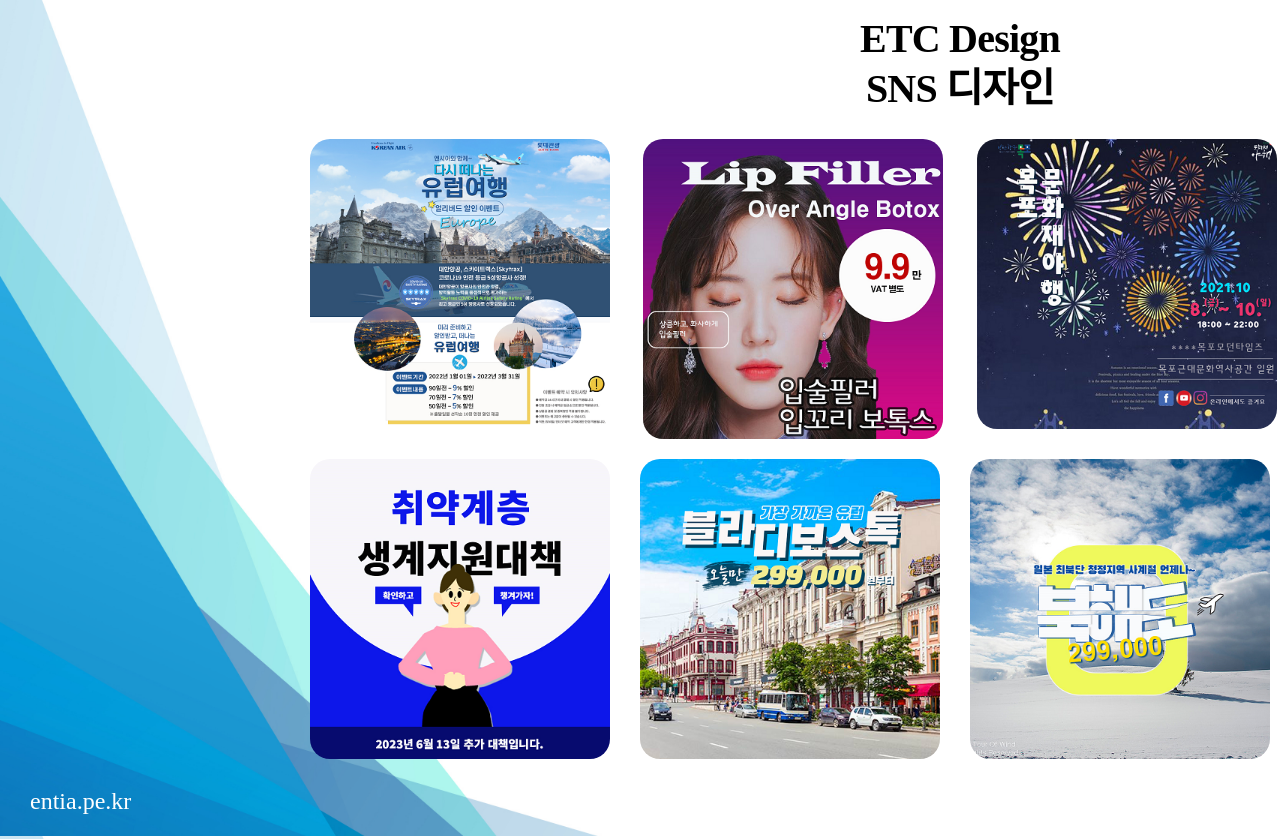
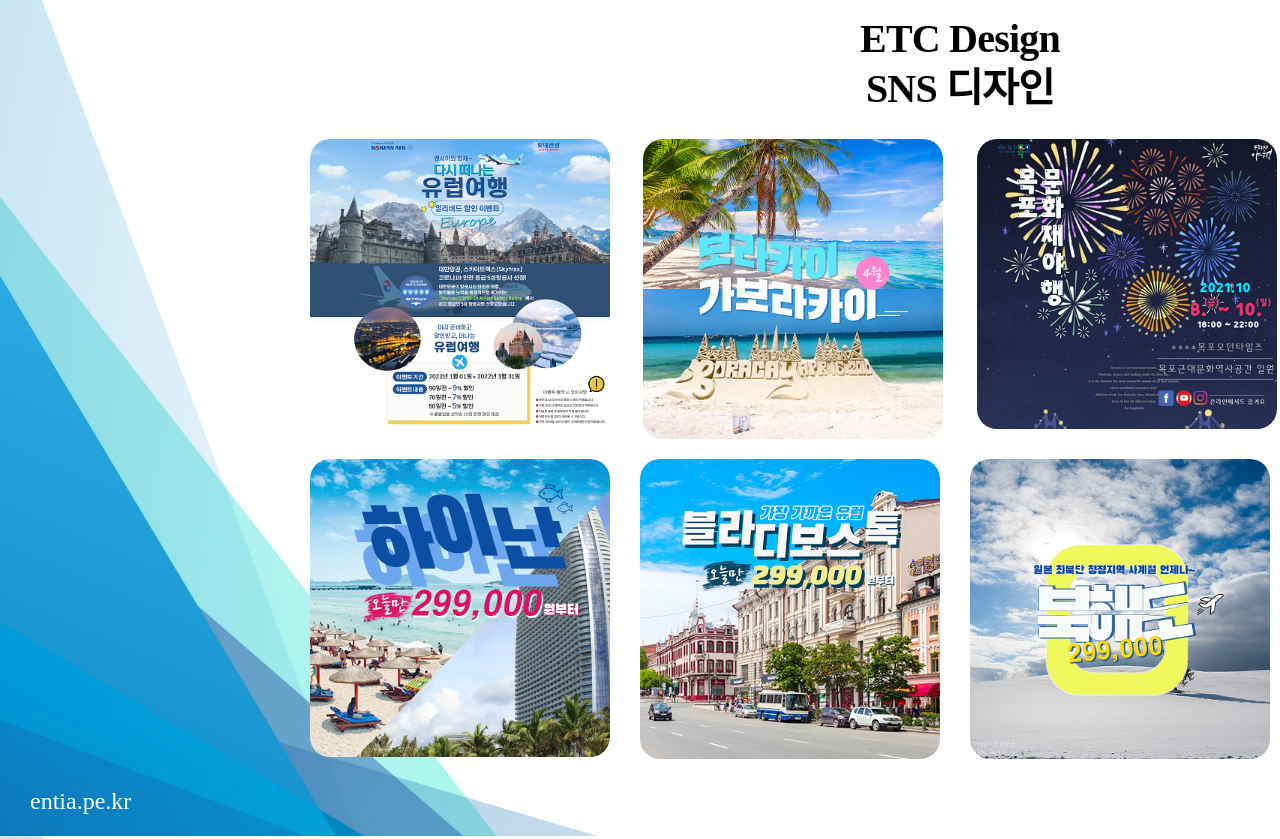
Before and after one commit to ghubking/portfolio_2023, a plain HTML site: page index.html in a window 1280 px wide. Shown: the part 6858-7697 px from the top of the page. Drawn offline with nearby package versions, Linux system fonts and the light colour scheme; a web font is replaced by a local one.

Commit message:
1011class

```diff
--- a/index.html
+++ b/index.html
@@ -321,13 +321,13 @@
                 <h2>SNS 디자인</h2>
                 <ul class="sns_contents">
                     <li><a href="#" class="sns1" onclick="return false"><img src="./images/small_sns1.png" alt=""></a></li>
-                    <li><a href="#" class="sns2" onclick="return false"><img src="./images/small_sns2.png" alt=""></a></li>
+                    <li><a href="#" class="sns2" onclick="return false"><img src="./images/small_sns8.png" alt=""></a></li>
                     <li><a href="#" class="sns3" onclick="return false"><img src="./images/small_sns3.png" alt=""></a></li>
                     <li><a href="#" class="sns4" onclick="return false"><img src="./images/small_sns4.png" alt=""></a></li>
-                    <li><a href="#" class="sns5" onclick="return false"><img src="./images/small_sns5.png" alt=""></a></li>
+                    <li><a href="#" class="sns5" onclick="return false"><img src="./images/small_sns11.jpg" alt=""></a></li>
                     <li><a href="#" class="sns6" onclick="return false"><img src="./images/small_sns6.png" alt=""></a></li>
                     <li><a href="#" class="sns7" onclick="return false"><img src="./images/small_sns7.png" alt=""></a></li>
-                    <li><a href="#" class="sns8" onclick="return false"><img src="./images/small_sns8.png" alt=""></a></li>
+                    <li><a href="#" class="sns8" onclick="return false"><img src="./images/small_sns9.jpg" alt=""></a></li>
                 </ul>
                 <ul class="sns_popup">
                     <li>
```
Also changed, not shown: images/small_sns11.jpg (added), images/small_sns9.jpg (added), images/sns10.jpg (added), images/sns11.jpg (added), images/sns9.jpg (added).
